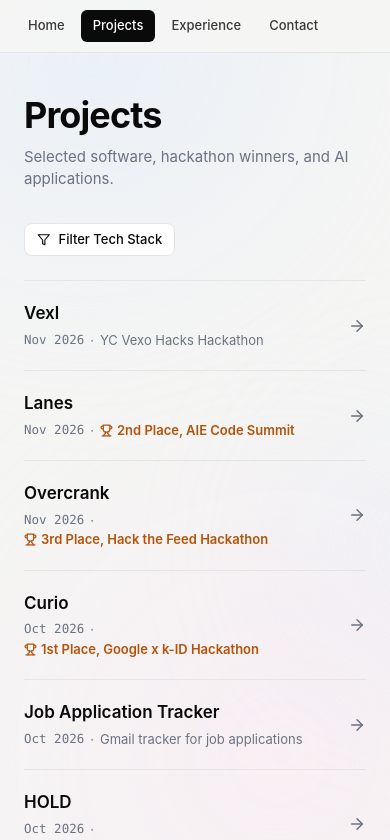
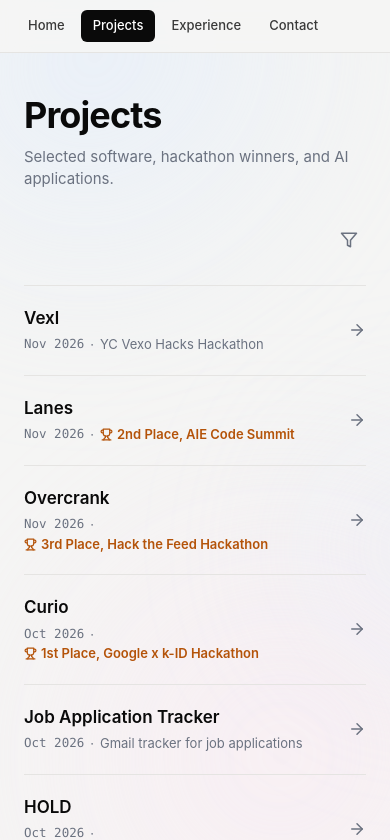
Before and after one commit to shehryaur/shehryarhassan-portfolio, a Next.js app: page /projects in a window 390 px wide. Shown: the top 840 px of the page. Built offline with nearby package versions, Linux system fonts and the light colour scheme.

Commit message:
style(projects): simplify mobile tech stack trigger to a clean funnel icon on the right

```diff
--- a/components/ProjectTimeline.tsx
+++ b/components/ProjectTimeline.tsx
@@ -45,37 +45,35 @@ export default function ProjectTimeline() {
     // md:-mb-14 cancels <main>'s bottom padding so this grid reaches the page
     // bottom; otherwise the sticky filter gets pushed up at full scroll.
     <div className="grid gap-6 md:gap-8 md:-mb-14 md:grid-cols-[1fr_170px]">
-      {/* ---------- Mobile filter trigger & expandable panel ---------- */}
+      {/* ---------- Mobile filter trigger: clean funnel icon on the right ---------- */}
       <div className="md:hidden">
-        <div className="flex items-center justify-between gap-3">
+        <div className="flex items-center justify-end gap-3 pb-1">
+          {selected.size > 0 && (
+            <button
+              onClick={() => setSelected(new Set())}
+              className="mr-auto text-[12px] text-mute underline underline-offset-2 hover:text-ink"
+            >
+              Clear filters ({selected.size})
+            </button>
+          )}
+
           <button
             onClick={() => setMobileFilterOpen((v) => !v)}
+            aria-label="Filter by tech stack"
             aria-expanded={mobileFilterOpen}
-            className={`inline-flex items-center gap-2 rounded-lg border px-3 py-1.5 text-[13px] font-medium transition ${
+            className={`relative rounded-md p-2 transition-colors ${
               mobileFilterOpen || selected.size > 0
-                ? "border-ink bg-ink text-white shadow-xs"
-                : "border-line bg-surface text-ink hover:bg-subtle"
+                ? "bg-subtle text-ink"
+                : "text-mute hover:bg-subtle hover:text-ink"
             }`}
           >
-            <Filter size={13.5} />
-            <span>Filter Tech Stack</span>
+            <Filter size={18} strokeWidth={2} />
             {selected.size > 0 && (
-              <span className={`rounded-full px-1.5 py-0.2 font-mono text-[11px] leading-none ${
-                mobileFilterOpen || selected.size > 0 ? "bg-white/25 text-white" : "bg-ink text-white"
-              }`}>
+              <span className="absolute -top-1 -right-1 flex h-4 min-w-[16px] items-center justify-center rounded-full bg-ink px-1 font-mono text-[10px] font-bold text-white">
                 {selected.size}
               </span>
             )}
           </button>
-
-          {selected.size > 0 && (
-            <button
-              onClick={() => setSelected(new Set())}
-              className="text-[12px] text-mute underline underline-offset-2 hover:text-ink"
-            >
-              Clear filters ({selected.size})
-            </button>
-          )}
         </div>
 
         {mobileFilterOpen && (
```
